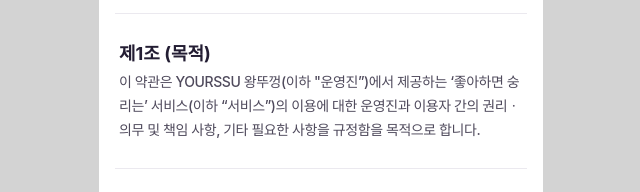
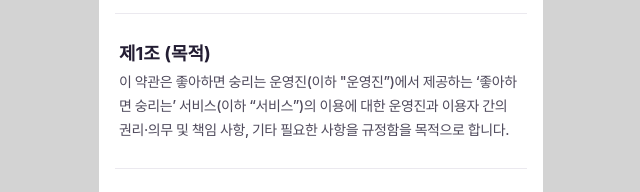
Before and after one commit to qowldud/love-soong-alarm-Web, a React (Vite) app: page /term in a window 1280 px wide. Shown: the part 175-367 px from the top of the page, without its empty margins (319-959 px from the left). Built offline with nearby package versions, Linux system fonts and the light colour scheme; no server answers; a web font is replaced by a local one.

Commit message:
feat: 이용약관 수정

```diff
--- a/src/components/term/TermsOfService.tsx
+++ b/src/components/term/TermsOfService.tsx
@@ -9,7 +9,9 @@ export const TermsOfService = () => {
       <Divider className="px-4" />
 
       <Description title="제1조 (목적)">
-        {`이 약관은 YOURSSU 왕뚜껑(이하 "운영진”)에서 제공하는 ‘좋아하면 숭리는’ 서비스(이하 “서비스”)의 이용에 대한 운영진과 이용자 간의 권리ㆍ의무 및 책임 사항, 기타 필요한 사항을 규정함을 목적으로 합니다.`}
+        이 약관은 좋아하면 숭리는 운영진(이하 "운영진”)에서 제공하는 ‘좋아하면
+        숭리는’ 서비스(이하 “서비스”)의 이용에 대한 운영진과 이용자 간의
+        권리·의무 및 책임 사항, 기타 필요한 사항을 규정함을 목적으로 합니다.
       </Description>
 
       <Divider className="px-4" />
```
